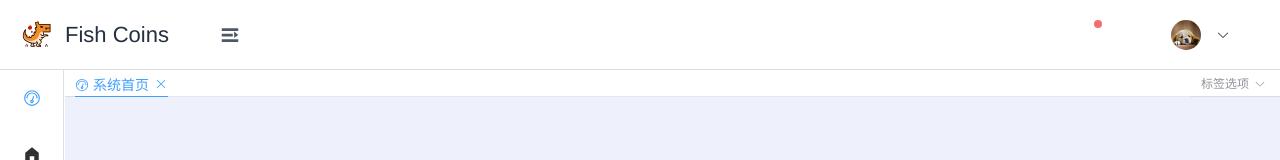
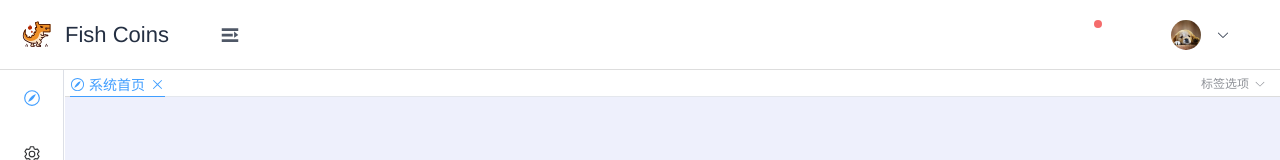
Before and after one commit to Hollow288/fishCoins-vue, a Vue app: page /dashboard in a window 1280 px wide. Shown: the top 160 px of the page. Built offline with nearby package versions, Linux system fonts and the light colour scheme; a small style sheet from the web is missing.

Commit message:
//Todo 菜单和路由的icon

```diff
--- a/src/components/menu.ts
+++ b/src/components/menu.ts
@@ -5,20 +5,20 @@ export const menuData: Menus[] = [
         id: '0',
         title: '系统首页',
         index: '/dashboard',
-        icon: 'Odometer',
+        icon: 'Compass',
     },
     {
         id: '1',
         title: '系统管理',
         index: '1',
-        icon: 'HomeFilled',
+        icon: 'Setting',
         children: [
             {
                 id: '11',
                 pid: '1',
                 index: '/system-user',
                 title: '用户管理',
-                icon: 'Odometer'
+                icon: 'Compass'
             },
             {
                 id: '12',
--- a/src/components/tabs.vue
+++ b/src/components/tabs.vue
@@ -129,7 +129,7 @@ watch(
     position: relative;
     overflow: hidden;
     background: #fff;
-    padding: 0 90px 0 10px;
+    padding: 0 90px 0 5px;
 }
 
 .tabs-container::after {
@@ -165,6 +165,13 @@ watch(
         --el-tabs-header-height: 28px;
         border: none;
     }
+
+    .el-tabs__item{
+        padding: 0 5px;
+        font-size: 15px;
+        font-family: 'PingFang SC', 'Helvetica Neue', Helvetica, 'microsoft yahei', arial, STHeiTi, 'sans-serif';
+    }
+
 }
 
 .Tabs-close-box {
--- a/src/router/index.ts
+++ b/src/router/index.ts
@@ -20,7 +20,7 @@ const routes: RouteRecordRaw[] = [
                 meta: {
                     title: '系统首页',
                     noAuth: true,
-                    icon: 'Odometer'
+                    icon: 'Compass'
                 },
                 component: () => import(/* webpackChunkName: "dashboard" */ '../views/dashboard.vue'),
             },
```
